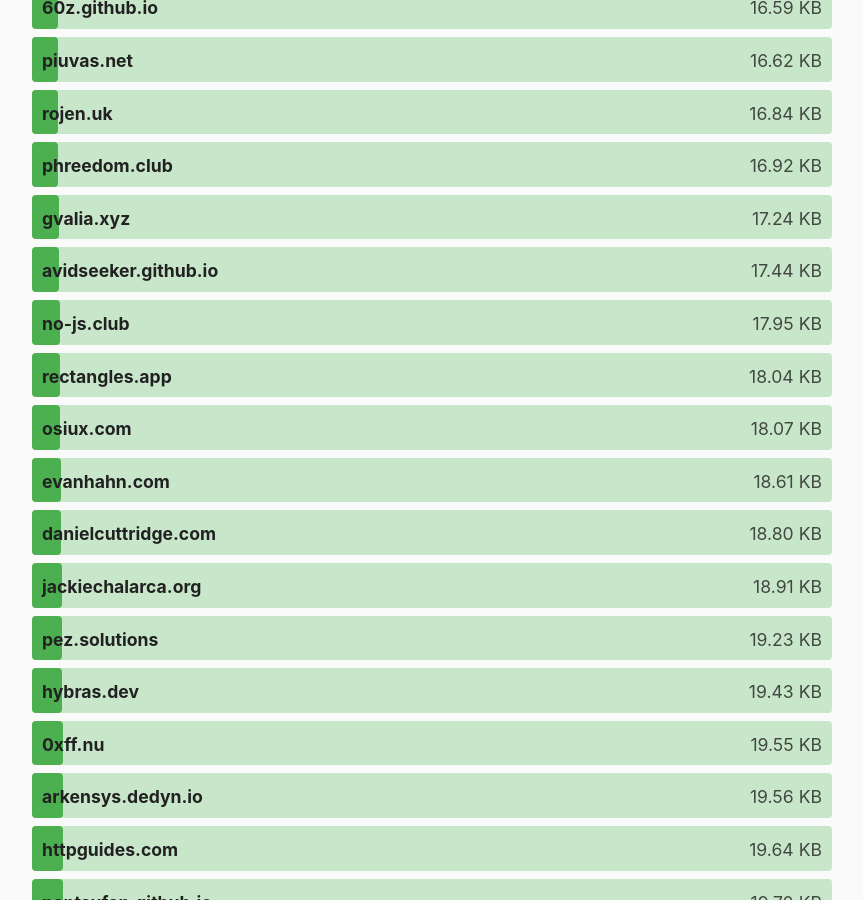
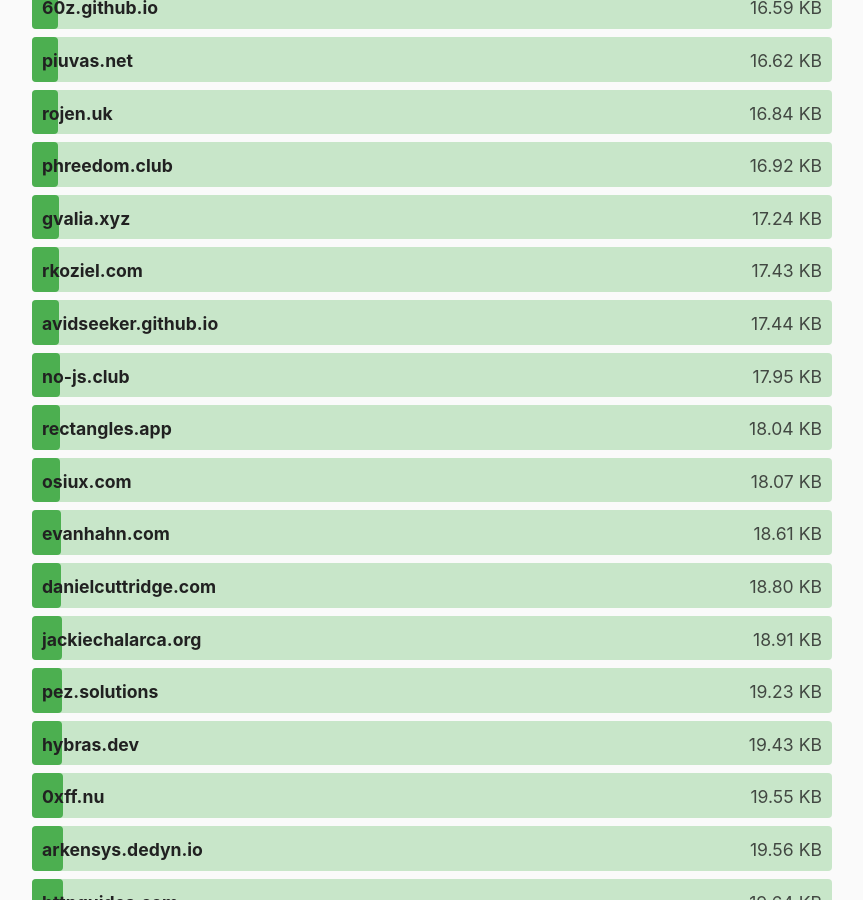
Before and after one commit to kevquirk/512kb.club, a Jekyll site: the page built from index.md, in a window 1280 px wide and 900 px high, scrolled down 6214 px. Shown: the whole window, without its empty margins (208-1071 px from the left). Built offline with Jekyll 4.4.1, drawn with Linux system fonts in a browser that asks for light colours.

Commit message:
Add rkoziel.com to sites.yml

```diff
--- a/_data/sites.yml
+++ b/_data/sites.yml
@@ -4342,3 +4342,8 @@
   url: https://zwieratko.sk/
   size: 30.94
   last_checked: 2025-08-30
+
+- domain: rkoziel.com
+  url: https://rkoziel.com/
+  size: 17.43
+  last_checked: 2025-11-05
```
